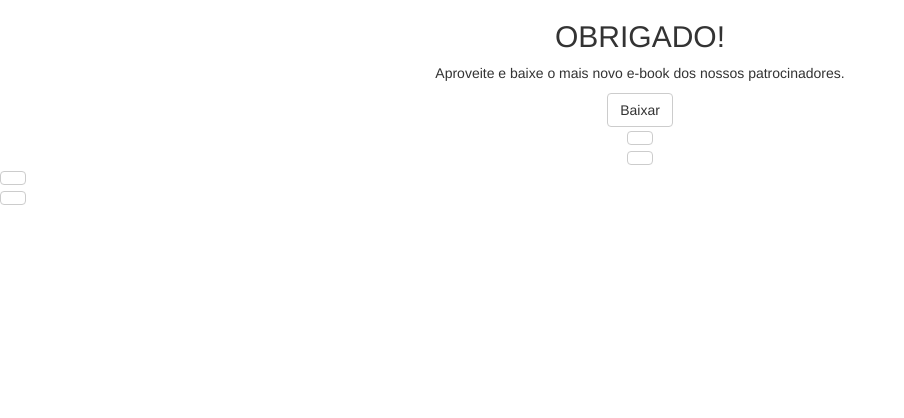
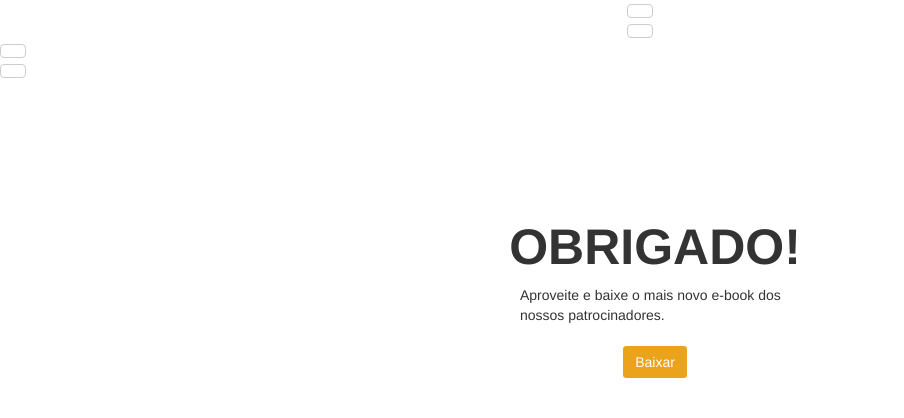
Before and after one commit to guilhermebigois/gutter-think, a PHP site: page /obrigado.html in a window 1280 px wide. Shown: the top 418 px of the page, without its empty margins (0-904 px from the left). Run offline with PHP 8.4, Linux system fonts and the light colour scheme.

Commit message:
Add files via upload

```diff
--- a/css/style.css
+++ b/css/style.css
@@ -64,3 +64,26 @@ h1 {
 .title-bn {
     margin: 0 0 0 60px;
 }
+
+.obrigado {
+    position: absolute;
+    width:100%;
+    height:100%;
+
+}
+.obrigado p{
+    max-width: 270px;
+    margin: 10px auto;
+    text-align: left;
+}
+.obrigado h2{
+    padding-top: 200px;
+    font-size: 50px;
+    font-weight: bold;
+}
+.obrigado a {
+    margin-top: 10px;
+    color: #fff;
+    border-color: #fff;
+    background: #eca31c;
+}
```
